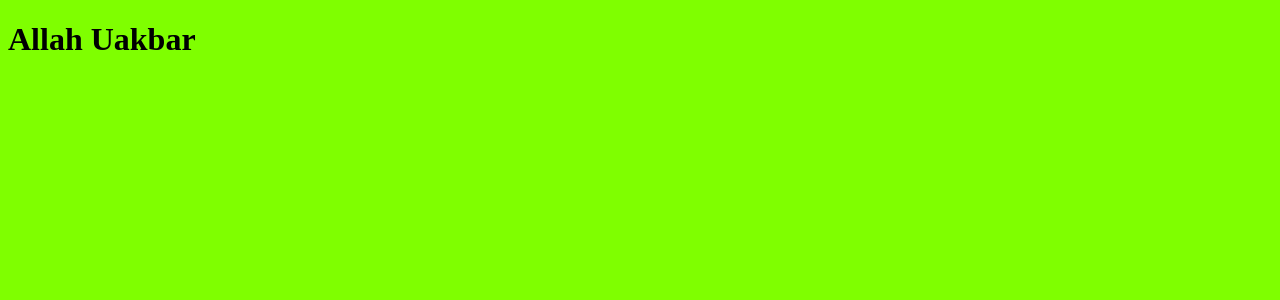
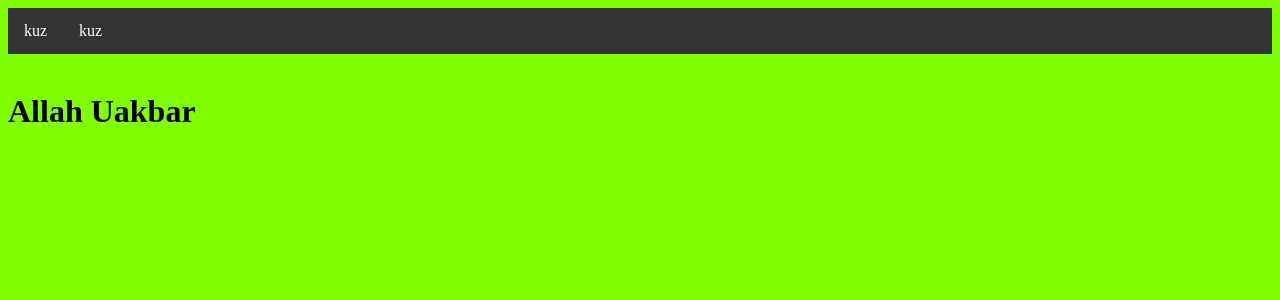
Before and after one commit to MarcosLopez7/IntelligentGameReview, a Django app: page / in a window 1280 px wide. Shown: the top 300 px of the page. Run offline with Django 3.2, Linux system fonts and the light colour scheme.

Commit message:
cambios de jaime

```diff
--- a/assets/css/main.css
+++ b/assets/css/main.css
@@ -1,3 +1,35 @@
 body{
     background-color: chartreuse;
 }
+
+.navbar .active {
+    font-weight: bold;
+}
+
+
+
+#pito {
+    list-style-type: none;
+    margin: 0;
+    padding: 0;
+    overflow: hidden;
+    background-color: #333;
+}
+
+.navli{
+	/*display: inline;*/
+	float: left;
+
+}
+
+.nava{
+	display: block;
+    color: white;
+    text-align: center;
+    padding: 14px 16px;
+    text-decoration: none;
+}
+
+.nava:hover {
+    background-color: #111;
+}
--- a/templates/layout.html
+++ b/templates/layout.html
@@ -7,6 +7,13 @@
     <link rel="stylesheet" href="{% static 'css/main.css' %}">
 </head>
 <body>
+	{% block nav %}
+		<ul id="pito" class="navbar">
+			<li class="navli"><a href="" class="nava">kuz</a></li>
+			<li class="navli"><a href="" class="nava">kuz</a></li>
+		</ul><br>
+	{% endblock %}
+
     {% block content %}{% endblock %}
 </body>
 </html>
```
